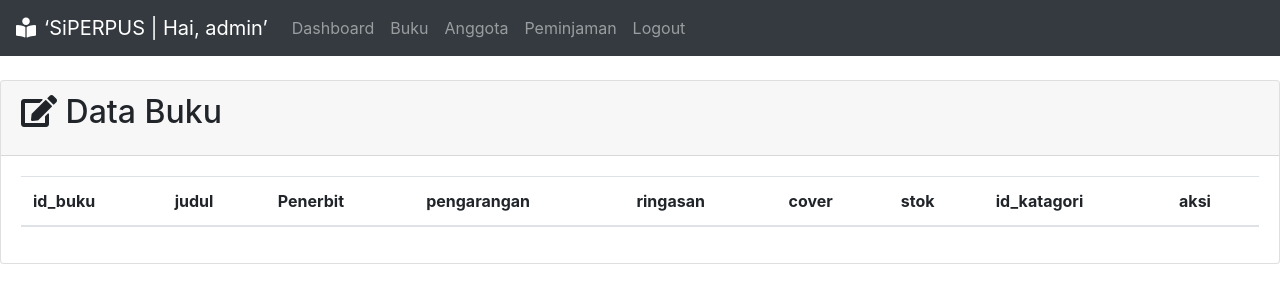
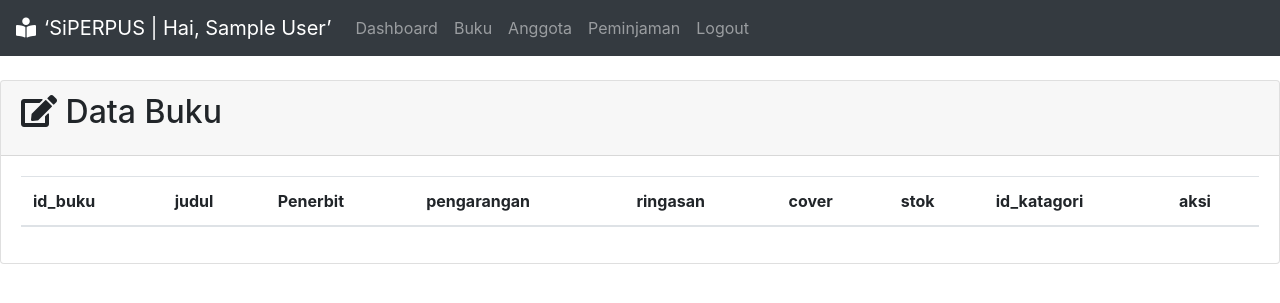
Before and after one commit to Nadelladwi/siperpus, a PHP site: page /siperpus/buku/index.php in a window 1280 px wide. Shown: the top 303 px of the page. Run offline with PHP 8.4, Linux system fonts and the light colour scheme; the visitor is signed in with stand-in values (Sample User, id 1); data that the repository does not hold is empty; some libraries are stand-ins or nearby versions.

Commit message:
sudah benar pak

```diff
--- a/aset/header.php
+++ b/aset/header.php
@@ -19,7 +19,7 @@ if(!(isset($_SESSION['id_petugas'])))
 </head>
 <body>
 <nav class="navbar navbar-expand-lg navbar-dark bg-dark">
-  <a class="navbar-brand" href="#"><i class="fas fa-book-reader text-white mr-2"></i>‘SiPERPUS | Hai, admin’</a>
+  <a class="navbar-brand" href="#"><i class="fas fa-book-reader text-white mr-2"></i>‘SiPERPUS | Hai, <?= $_SESSION['nama_petugas'] ?>’</a>
   <button class="navbar-toggler" type="button" data-toggle="collapse" data-target="#navbarNavAltMarkup" aria-controls="navbarNavAltMarkup" aria-expanded="false" aria-label="Toggle navigation">
     <span class="navbar-toggler-icon"></span>
   </button>
```
